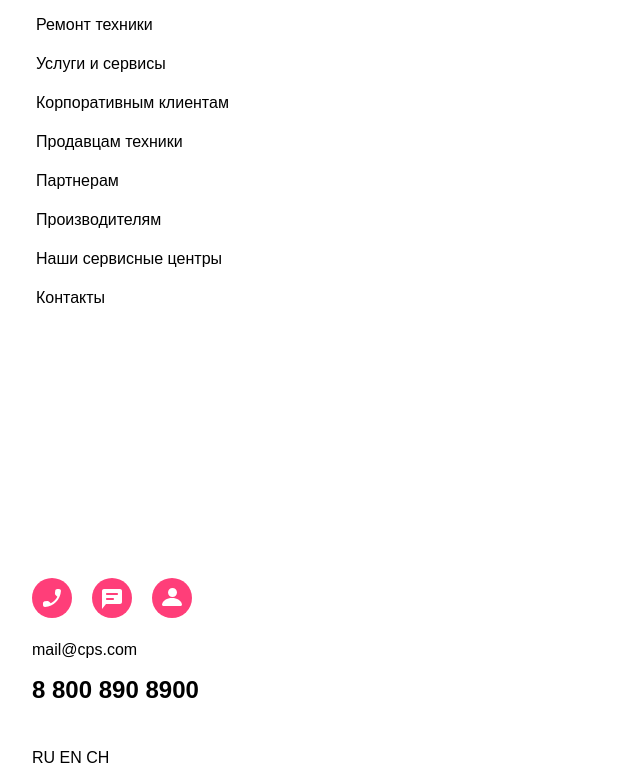
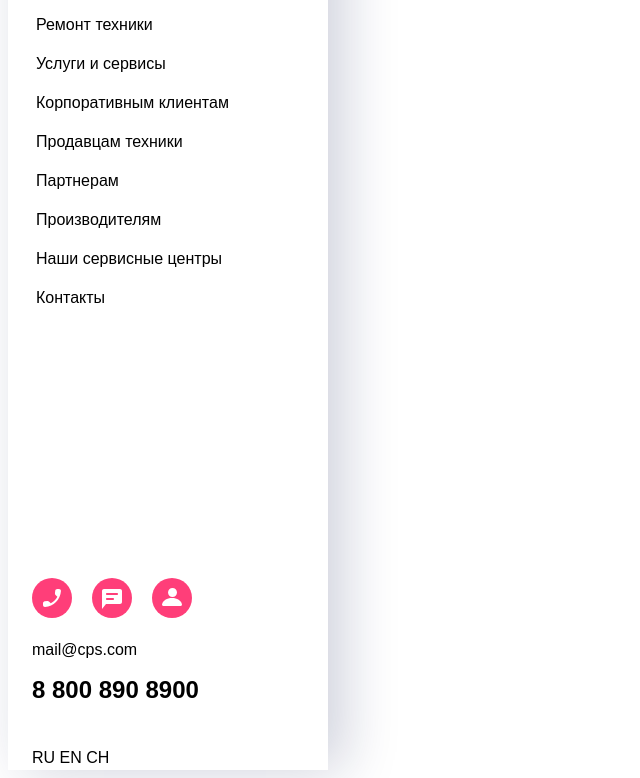
Before and after one commit to KochaPuppey/maket-kochkin, a plain HTML site: page 1.4. Продвинутая стилизация.html in a window 1280 px wide. Shown: the part 95-873 px from the top of the page, without its empty margins (0-640 px from the left). Drawn offline with Linux system fonts and the light colour scheme; a web font is replaced by a local one.

Commit message:
Update Style1.4.css

```diff
--- a/Style1.4.css
+++ b/Style1.4.css
@@ -1,6 +1,7 @@
-.body {
-    font-family: "TT Lakes", sans-serif;
+body {
     width: 320px;
+    background: #fff;
+    box-shadow: 16px 0 52px 0 rgba(14, 24, 80, 0.2);
 }
 
 .header{
@@ -104,7 +105,9 @@
     color:black;
     margin-top: 32px;
 }
-
+.main__menu li {
+    width: 296px;
+}
 .main__menu a:hover {
     background: #a28089;
 }
```
